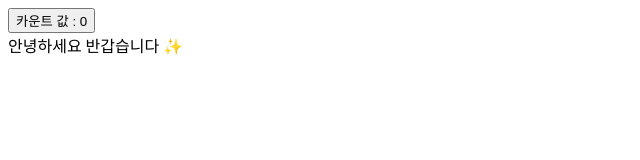
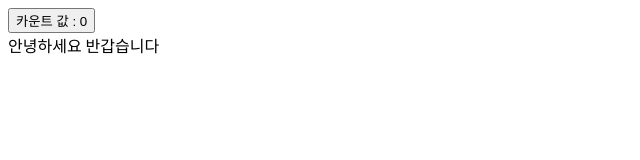
Before and after one commit to odukong/ci-cd, a React (Vite) app: page / in a window 1280 px wide. Shown: the top 160 px of the page, without its empty margins (0-640 px from the left). Built offline with nearby package versions, Linux system fonts and the light colour scheme.

Commit message:
fix: 문장 수정

```diff
--- a/src/App.tsx
+++ b/src/App.tsx
@@ -12,7 +12,7 @@ function App() {
       >
         카운트 값 : {count}
       </button>
-      <div>안녕하세요 반갑습니다 ✨ </div>
+      <div>안녕하세요 반갑습니다 </div>
     </div>
   );
 }
```
